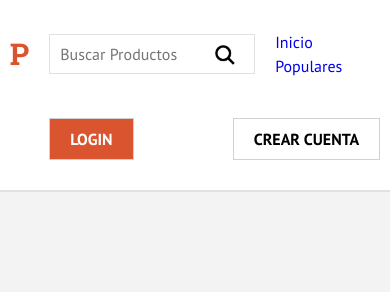
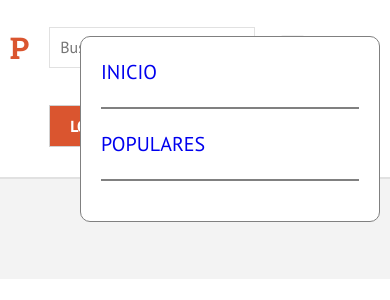
Before and after one commit to jaelEspinosa/ProductHunt, a Next.js app: page / in a window 390 px wide. Both pictures are taken after a click on the element 292 px from the left and 47 px from the top of the page. Shown: the top 300 px of the page. Built offline with nearby package versions, Linux system fonts and the light colour scheme; no server answers; the database is empty.

Commit message:
styles responsive

```diff
--- a/components/layout/Header.js
+++ b/components/layout/Header.js
@@ -52,17 +52,55 @@ const Header = () => {
           <Buscar />
 
           <Navegacion />
-          {!mostrarMenu && <MenuHamb onClick={() => setMostrarMenu(true)} />}
+           <MenuHamb onClick={() => setMostrarMenu(true)} />
           {mostrarMenu && (
-            <div css ={css`
+            <div
+                 onClick={()=>setMostrarMenu(false)}
+                 css ={css`
+                 width: 30rem;
+                 border:1px solid gray;
+                 background-color: white;
+                 padding: 2rem;
+                 border-radius: 10px;
+                 position:absolute;
+                 right:-1rem;
+                 top:1.6rem;
                  margin: 2rem;
                  display: flex;
                  flex-direction: column;
+                 font-size: 2rem;
+                 text-transform: uppercase;
+                 animation-name: menuMostrar;
+                 animation-duration: 1s;
+                 animation-timing-function: ease-in-out;
+                 a{
+                  margin-bottom: 2rem;
+                 }
+                 div{
+                  margin-bottom: 2rem;
+                  border: 1px solid gray;
+                  width: 100%;
+                  height: 1px;
+                 }
+                 @keyframes menuMostrar {
+                  0%{
+                    top:-28rem
+                  }
+                  100%{
+                    top:1.6rem
+                  }
+                 }
+
             `}>
               <Link href="/">Inicio</Link>
+              <div></div>
               <Link href="/populares">Populares</Link>
+              <div></div>
               {usuario?.displayName && (
+                <>
                 <Link href="/nuevoProducto">Nuevo Producto</Link>
+                <div></div>
+                </>
               )}
             </div>
           )}
```
Also changed, not shown: 2 other files (tests, documents, lock files or other folders).
